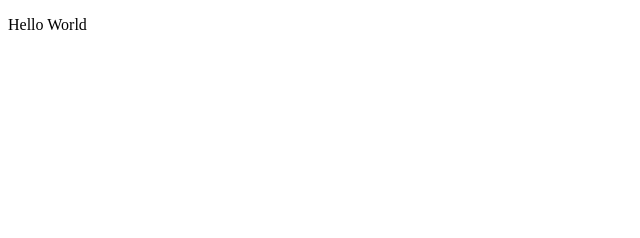
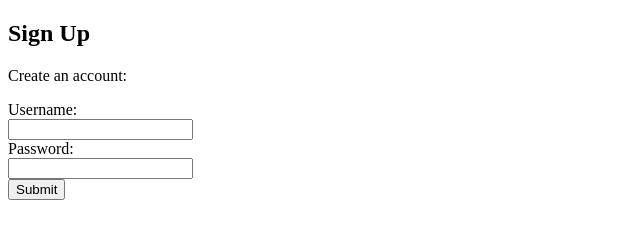
Before and after one commit to RoseHastie/rosehastie.github.io, a plain HTML site: page index.html in a window 1280 px wide. Shown: the whole page, without its empty margins (0-640 px from the left). Drawn offline with Linux system fonts and the light colour scheme.

Commit message:
update html

```diff
--- a/index.html
+++ b/index.html
@@ -1,10 +1,27 @@
 <!DOCTYPE html>
-<html>
-<head>
-<title>Page Title</title>
-</head>
-<body>
-<p>Hello World</p>
-
-</body>
+<html lang="en" dir="ltr">
+  <head>
+    <meta charset="utf-8">
+    <title>Sign Up Page</title>
+    <link rel="stylesheet" href="style.css" type="text/css">
+    <link href="https://fonts.googleapis.com/css?family=Fjalla+One" rel="stylesheet">
+  </head>
+  <body>
+    <section class="overlay">
+			<h1>Sign Up</h1>
+      <p>Create an account:</p>
+      <form action="submission.html" method="GET">
+        <label for="username">Username:</label>
+        <br>
+				<input id="username" name="username" type="text" required minlength="3" maxlength="15">
+        <br>
+        <label for="pw">Password:</label>
+        <br>
+        <!--Add the pattern attribute to the input below-->
+				<input id="pw" name="pw" type="password" required minlength="8" maxlength="15">
+        <br>
+        <input type="submit" value="Submit">
+      </form>
+    </section>
+  </body>
 </html>
```
